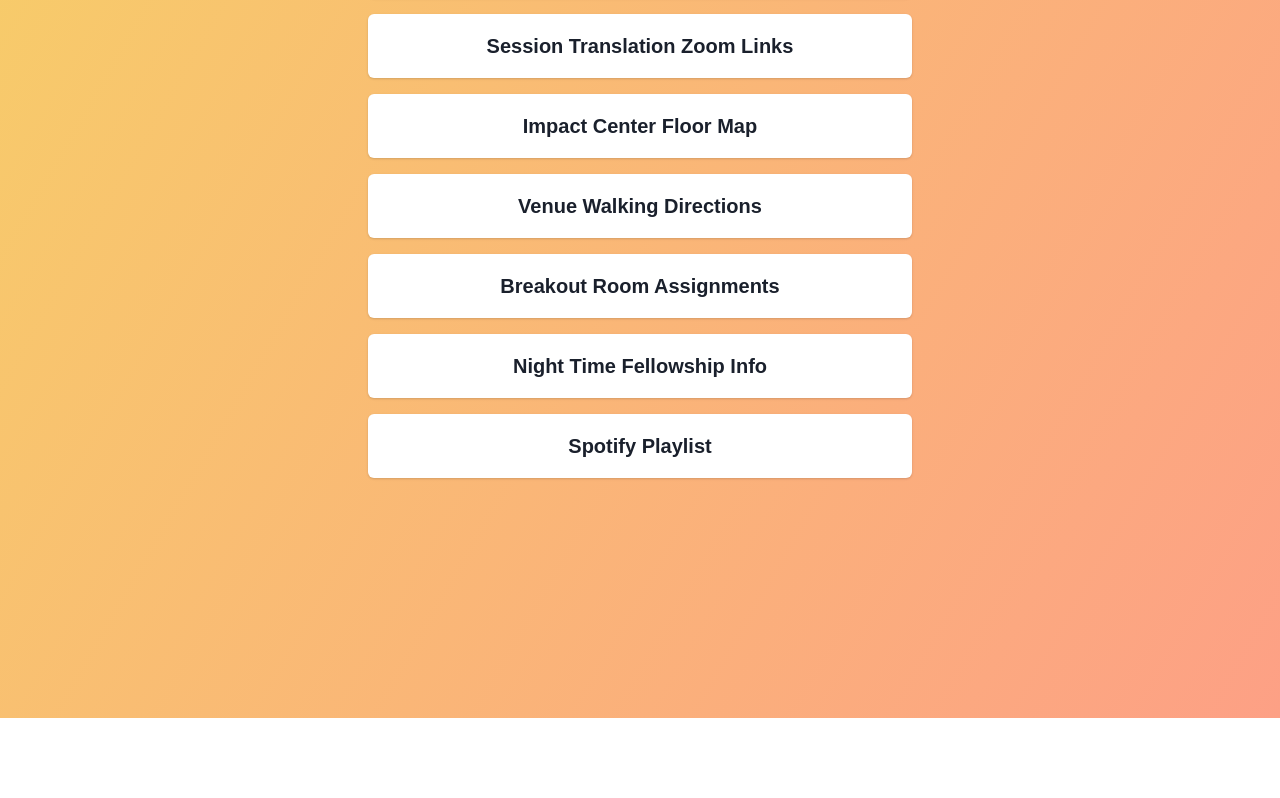
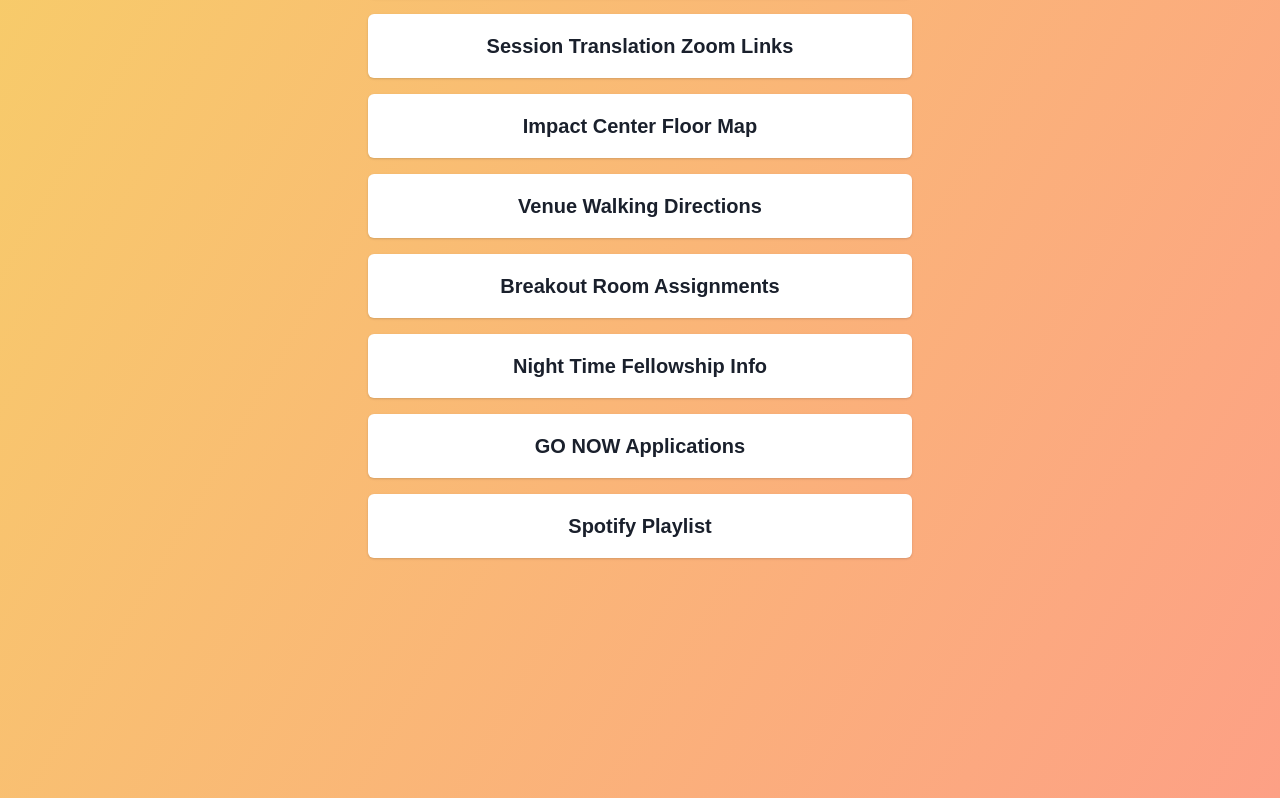
Before and after one commit to ksuhartono97/info.ariseasia.org, a React (Create React App) app: page / in a window 1280 px wide. Shown: the part 586-1384 px from the top of the page. Before the commit the page ends 1304 px from the top, so only its background shows below. Built offline with nearby package versions, Linux system fonts and the light colour scheme; a web font is replaced by a local one.

Commit message:
add go now and adjust asiri

```diff
--- a/src/components/MainContainer.js
+++ b/src/components/MainContainer.js
@@ -25,6 +25,10 @@ const MainContainer = () => {
     { title: "Venue Walking Directions", link: "/walking-directions.pdf" },
     { title: "Breakout Room Assignments", link: "/breakouts" },
     { title: "Night Time Fellowship Info", link: "/fellowship-night.png" },
+    {
+      title: "GO NOW Applications",
+      link: "https://form.jotform.com/231630446225449",
+    },
     {
       title: "Spotify Playlist",
       link: "https://open.spotify.com/playlist/7nlYXCTiicyRnnuGSH7zh7?si=ODnIjmzCRgCi81YbHMUa3Q",
--- a/src/data/speakers.js
+++ b/src/data/speakers.js
@@ -11,7 +11,7 @@ export const plenarySpeakers = [
     subtitle: "Youth For Christ, Sri Lanka",
     role: "Senior Coordinator",
     description:
-      "Asiri Fernando is serving with 'Youth for Christ Sri Lanka, leading the work in the mountain regions. He is actively involved in teaching and giving pastoral care to staff and volunteers engaged in grassroots evangelism. Asiri has a preaching/teaching ministry in his local church (and outside) and is passionate about serving the urban poor. Asiri is also writing his first book on Paul's letter to the Philippians and he is an author at 'Our Daily Bread'. Asiri is married to Cheryl and they have two kids, Yasas (6) and Yeheli (3). Asiri is also a singer-songwriter and loves reading, watching movies and playing cricket.",
+      "Asiri Fernando (MDiv, Trinity Evangelical Divinity School, USA) is serving with  Youth for Christ, Sri Lanka, leading the work in the mountain regions. He is actively involved in teaching and giving pastoral care to staff and volunteers engaged in grassroots evangelism. Asiri has a preaching/teaching ministry in his local Church as well as internationally. He is the author of ‘Unstoppable: Total Devotion to the Gospel’; a study of Philippians.  He is also passionate about serving the urban poor. Asiri is married to Cheryl and they have two kids, Yasas (8) and Yeheli (5).",
   },
   {
     title: "Jason Mandryk",
```
